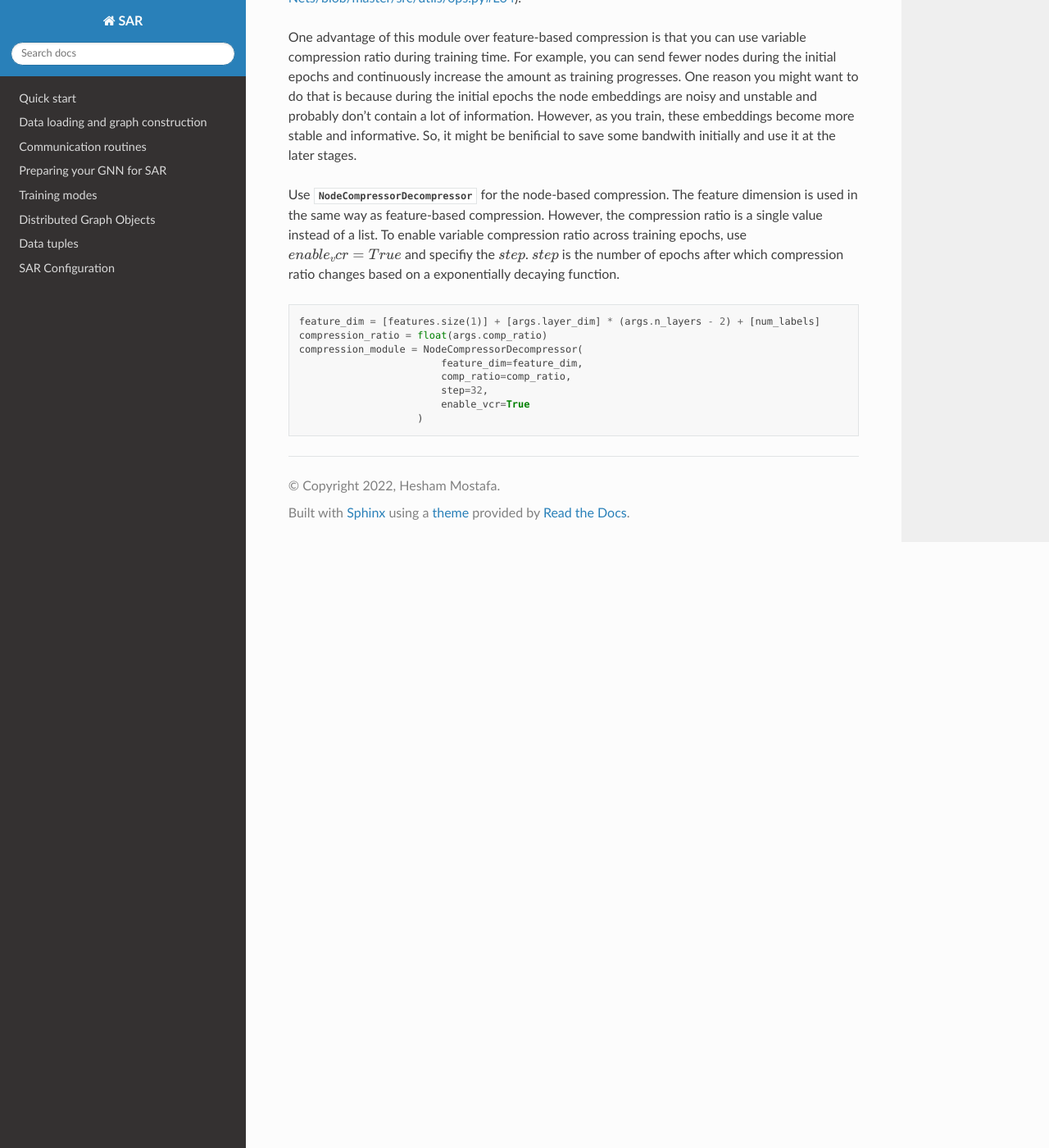
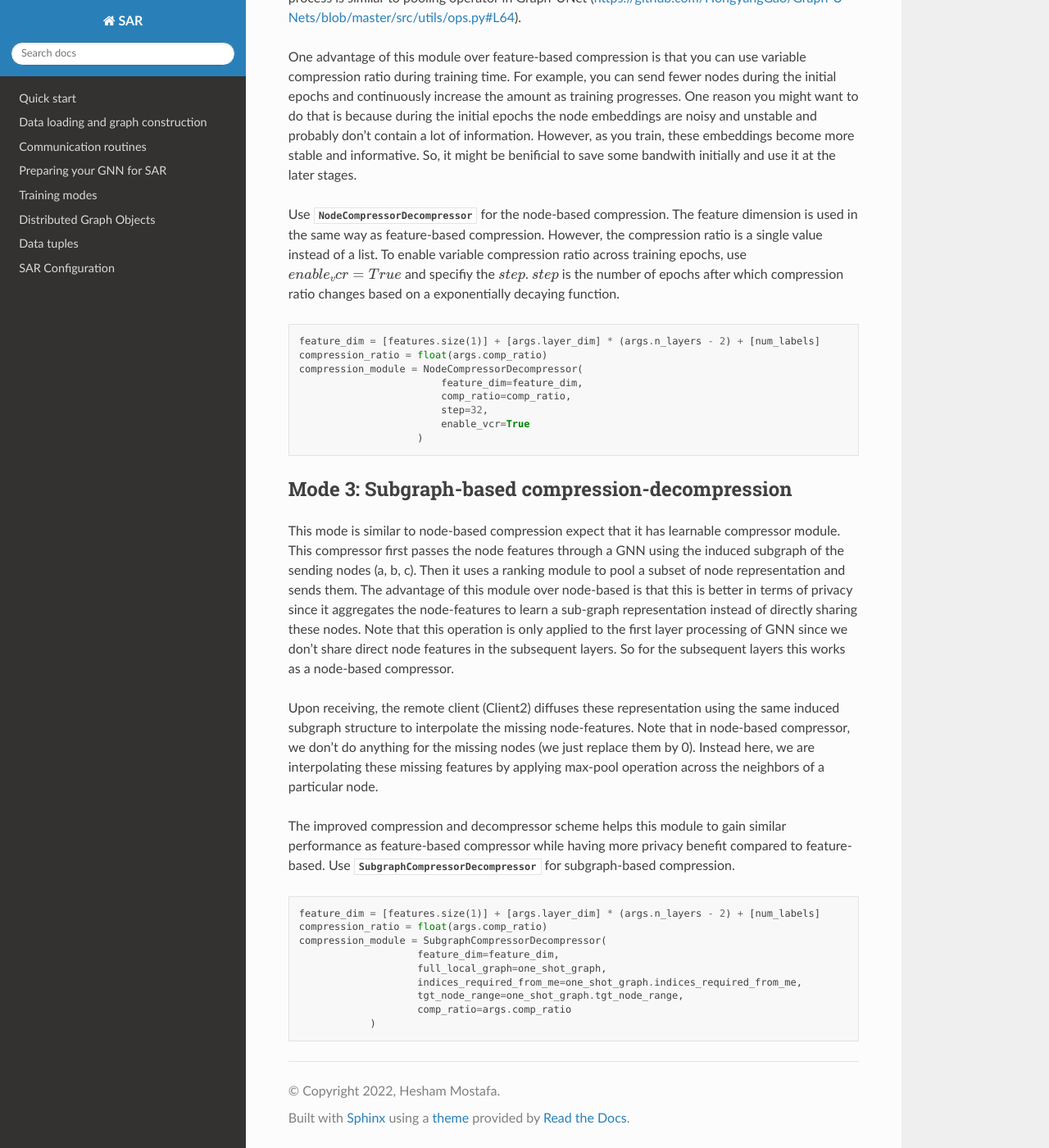
Before and after one commit to IntelLabs/SAR, a Sphinx documentation site: the page built from docs/source/sar_compression.rst, in a window 1280 px wide and 1400 px high, scrolled down 1868 px. Shown: the whole window at 82% size. Built offline with Sphinx 7.4.7 and the Read the Docs theme 2.0.0, drawn with Linux system fonts in a browser that asks for light colours; some of the changed text lies outside the part shown.

Commit message:
Added image

```diff
--- a/docs/source/sar_compression.rst
+++ b/docs/source/sar_compression.rst
@@ -91,3 +91,35 @@ and specifiy the :math:`step`. :math:`step` is the number of epochs after which
                             step=32,
                             enable_vcr=True
                         )
+
+..
+
+Mode 3: Subgraph-based compression-decompression
+------------------------------------------------------------------
+This mode is similar to node-based compression expect that it has learnable compressor module.
+This compressor first passes the node features through a GNN using the induced subgraph of the sending nodes (a, b, c). Then it uses a ranking module to pool a subset of node representation
+and sends them. The advantage of this module over node-based is that this is better in terms of privacy since it aggregates
+the node-features to learn a sub-graph representation instead of directly sharing these nodes.
+Note that this operation is only applied to the first layer processing of GNN since we don't share direct node features in the subsequent layers.
+So for the subsequent layers this works as a node-based compressor.
+
+Upon receiving, the remote client (Client2) diffuses these representation using the same induced subgraph structure to interpolate the missing node-features.
+Note that in node-based compressor, we don't do anything for the missing nodes (we just replace them by 0). Instead here, we are
+interpolating these missing features by applying max-pool operation across the neighbors of a particular node.
+
+The improved compression and decompressor scheme helps this module to gain similar performance as feature-based
+compressor while having more privacy benefit compared to feature-based. Use :class:`SubgraphCompressorDecompressor`
+for subgraph-based compression.
+
+::
+
+    feature_dim = [features.size(1)] + [args.layer_dim] * (args.n_layers - 2) + [num_labels]
+    compression_ratio = float(args.comp_ratio)
+    compression_module = SubgraphCompressorDecompressor(
+                        feature_dim=feature_dim,
+                        full_local_graph=one_shot_graph,
+                        indices_required_from_me=one_shot_graph.indices_required_from_me,
+                        tgt_node_range=one_shot_graph.tgt_node_range,
+                        comp_ratio=args.comp_ratio
+                )
+..
```
Also changed, not shown: docs/source/images/comp_decomp_subgraph.png (added).
